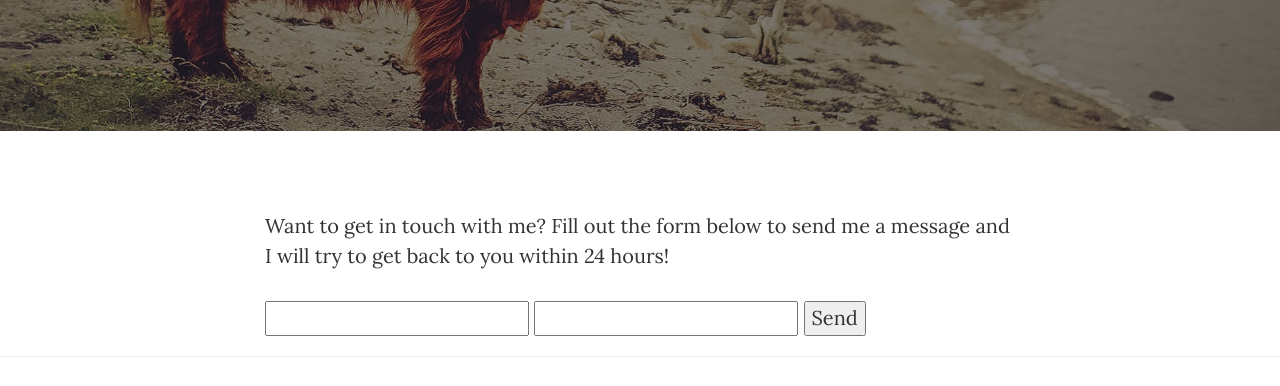
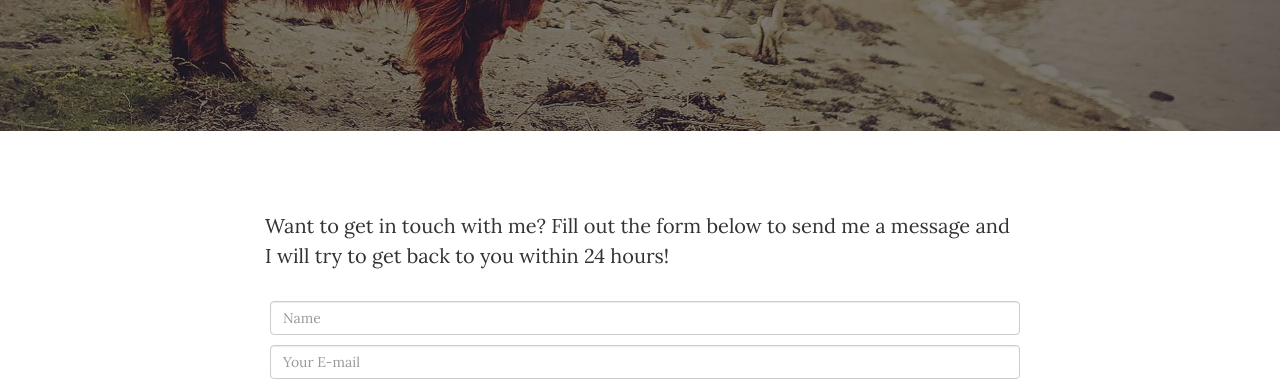
Before and after one commit to samueleliryan/samueleliryan.github.io, a website: page contact.html in a window 1280 px wide. Shown: the part 317-703 px from the top of the page. Drawn offline with nearby package versions, Linux system fonts and the light colour scheme.

Commit message:
added summerpratt email submission code for testing

```diff
--- a/contact.html
+++ b/contact.html
@@ -91,13 +91,19 @@
                 <!-- Contact Form - Enter your email address on line 19 of the mail/contact_me.php file to make this form work. -->
                 <!-- WARNING: Some web hosts do not allow emails to be sent through forms to common mail hosts like Gmail or Yahoo. It's recommended that you use a private domain email address! -->
                 <!-- NOTE: To use the contact form, your site must be on a live web host with PHP! The form will not work locally! -->
+
                 <form  action="https://formspree.io/your@email.com"
-      method="POST" name="sentMessage" id="contactForm" novalidate>
+      method="POST" > <!-- line below goes in <form> name="sentMessage" id="contactForm" novalidate -->
 
+     <input type="text" id="cname" class="form-control" name="Name:" placeholder="Name" required="" data-validation-required-message="Please enter your name." aria-invalid="false" style="margin: 5px;">
 
-        <input type="text" name="name">
-    <input type="email" name="_replyto">
-    <input type="submit" value="Send">
+                                <p class="help-block text-danger"></p>
+
+     <input type=" mail" id="cemail" name="Email:" class="form-control" placeholder="Your E-mail" required="" data-validation-required-message="Please enter your email address." style="margin: 5px;">
+                                <p class="help-block text-danger"></p>
+
+     <textarea class="form-control" id="cmessage" name="Message:" rows="7" placeholder="Message" required="" data-validation-required-message="Please enter your message." style="margin: 5px;"></textarea>
+                                <p class="help-block text-danger"></p>
 
 
 
```
